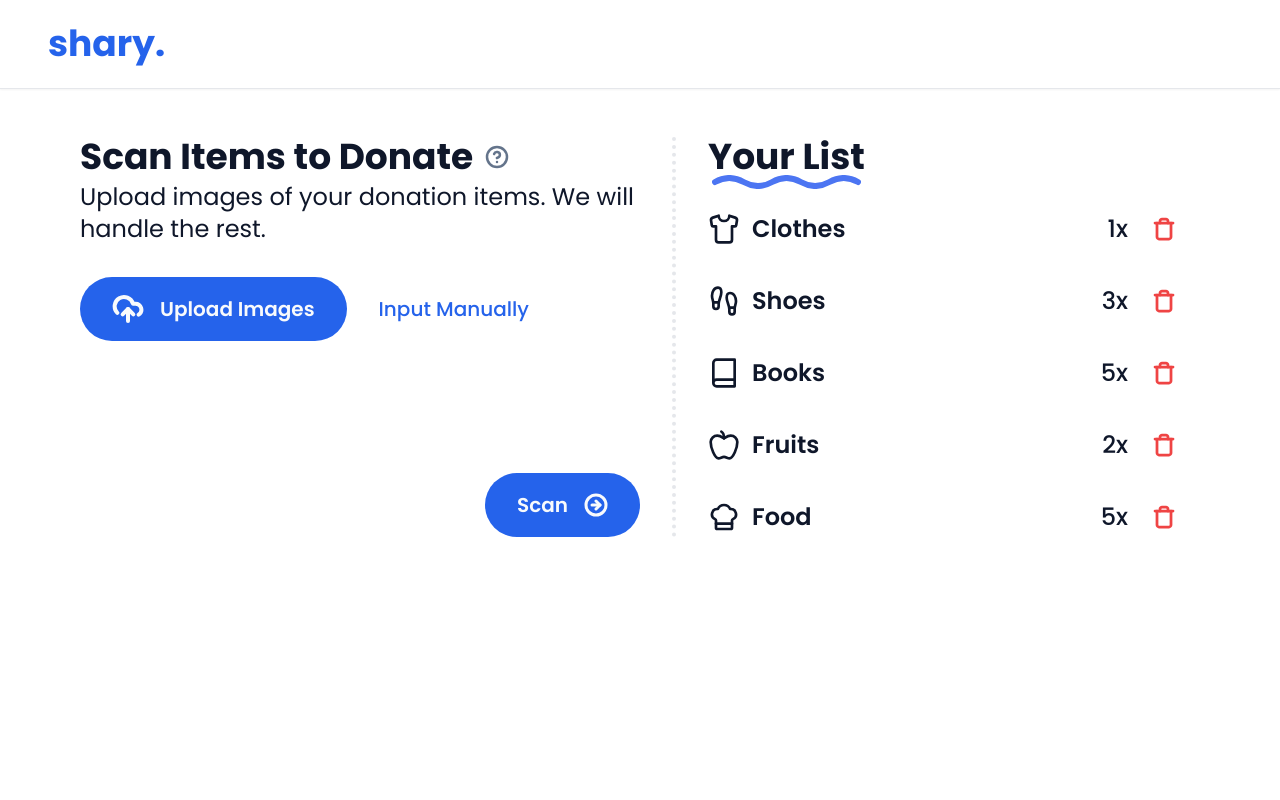
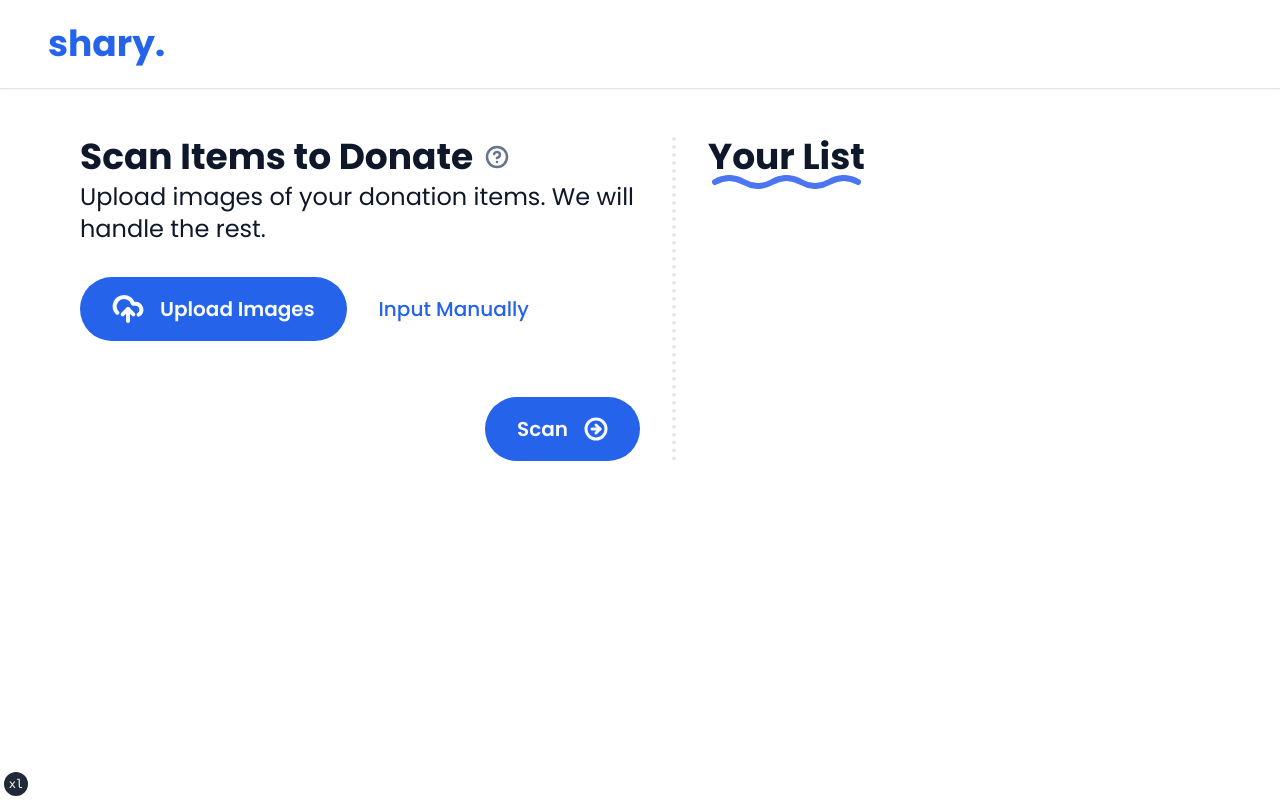
Before and after one commit to EthanL06/sharity, a Next.js app: page /scan in a window 1280 px wide. Built offline with nearby package versions, Linux system fonts and the light colour scheme.

Commit message:
Update dependencies and add TailwindIndicator component

```diff
--- a/app/(navbar)/scan/page.tsx
+++ b/app/(navbar)/scan/page.tsx
@@ -2,12 +2,12 @@
 type Props = {};
 
 import { Button } from "@/components/ui/button";
-import { Input } from "@/components/ui/input";
-import { motion } from "framer-motion";
+import { google } from "@google-cloud/vision/build/protos/protos";
 import {
   Apple,
   ArrowRightCircle,
   Book,
+  Box,
   ChefHat,
   CircleHelp,
   CloudUpload,
@@ -16,38 +16,45 @@ import {
   TrashIcon,
 } from "lucide-react";
 import Image from "next/image";
-import Link from "next/link";
 import { useState } from "react";
+
+type ListItem = {
+  name: string;
+  quantity: number;
+  icon: JSX.Element;
+};
+
 const Page = (props: Props) => {
   const [files, setFiles] = useState<FileList>();
+  const [list, setList] = useState<ListItem[]>([]);
 
-  const list = [
-    {
-      name: "Clothes",
-      quantity: 1,
-      icon: <ShirtIcon className="size-8" />,
-    },
-    {
-      name: "Shoes",
-      quantity: 3,
-      icon: <Footprints className="size-8" />,
-    },
-    {
-      name: "Books",
-      quantity: 5,
-      icon: <Book className="size-8" />,
-    },
-    {
-      name: "Fruits",
-      quantity: 2,
-      icon: <Apple className="size-8" />,
-    },
-    {
-      name: "Food",
-      quantity: 5,
-      icon: <ChefHat className="size-8" />,
-    },
-  ];
+  // const list = [
+  //   {
+  //     name: "Clothes",
+  //     quantity: 1,
+  //     icon: <ShirtIcon className="size-8" />,
+  //   },
+  //   {
+  //     name: "Shoes",
+  //     quantity: 3,
+  //     icon: <Footprints className="size-8" />,
+  //   },
+  //   {
+  //     name: "Books",
+  //     quantity: 5,
+  //     icon: <Book className="size-8" />,
+  //   },
+  //   {
+  //     name: "Fruits",
+  //     quantity: 2,
+  //     icon: <Apple className="size-8" />,
+  //   },
+  //   {
+  //     name: "Food",
+  //     quantity: 5,
+  //     icon: <ChefHat className="size-8" />,
+  //   },
+  // ];
 
   // before the files are sent, they have to be converted to base64
   const convertFilesToBase64 = async () => {
@@ -67,6 +74,33 @@ const Page = (props: Props) => {
     return base64Files;
   };
 
+  // Get the labels from the images. If there are the same labels, they will be combined and the quantity will be increased
+  const processLabels = async (
+    labels: google.cloud.vision.v1.IEntityAnnotation[][], // TODO: Fix this type. Also make sure it corresponds with the backend
+  ) => {
+    const newItems: ListItem[] = [];
+    labels.forEach((label) => {
+      const name = label.description || "Unknown";
+      const icon = <Box className="size-8" />;
+      const quantity = 1;
+
+      let found = false;
+      for (let i = 0; i < newItems.length; i++) {
+        if (newItems[i].name === name) {
+          newItems[i].quantity++;
+          found = true;
+          break;
+        }
+      }
+
+      if (!found) {
+        newItems.push({ name, quantity, icon });
+      }
+    });
+
+    setList(newItems);
+  };
+
   const sendFiles = async () => {
     const base64Files = await convertFilesToBase64();
     if (!base64Files) return;
@@ -80,8 +114,8 @@ const Page = (props: Props) => {
       body: JSON.stringify({ files: base64Files }),
     });
 
-    const data = await response.json();
-    console.log(data);
+    const { labels } = await response.json();
+    processLabels(labels);
   };
 
   return (
--- a/app/layout.tsx
+++ b/app/layout.tsx
@@ -5,6 +5,7 @@ import NavigationMenu from "@/components/navigation-menu";
 
 import { Poppins as FontSans } from "next/font/google";
 import { cn } from "@/lib/utils";
+import { TailwindIndicator } from "@/components/tailwind-indicator";
 
 const fontSans = FontSans({
   subsets: ["latin"],
@@ -39,6 +40,7 @@ export default function RootLayout({
         {/* <NavigationMenu /> */}
         <>{children}</>
         {/* </ThemeProvider> */}
+        <TailwindIndicator />
       </body>
     </html>
   );
--- /dev/null
+++ b/components/tailwind-indicator.tsx
@@ -0,0 +1,18 @@
+"use client";
+
+import { useEffect, useState } from "react";
+
+export function TailwindIndicator() {
+  if (process.env.NODE_ENV === "production") return null;
+
+  return (
+    <div className="fixed bottom-1 left-1 z-50 flex h-6 w-6 items-center justify-center rounded-full bg-gray-800 p-3 font-mono text-xs text-white">
+      <div className="block sm:hidden">xs</div>
+      <div className="hidden sm:block md:hidden">sm</div>
+      <div className="hidden md:block lg:hidden">md</div>
+      <div className="hidden lg:block xl:hidden">lg</div>
+      <div className="hidden xl:block 2xl:hidden">xl</div>
+      <div className="hidden 2xl:block">2xl</div>
+    </div>
+  );
+}
--- a/package.json
+++ b/package.json
@@ -25,7 +25,7 @@
     "react": "^18",
     "react-dom": "^18",
     "react-map-gl": "^7.1.7",
-    "requests": "^0.3.0",
+    "request": "^2.88.2",
     "tailwind-merge": "^2.2.2",
     "tailwind-scrollbar": "^3.1.0",
     "tailwindcss-animate": "^1.0.7"
```
Also changed, not shown: app/api/scan_images/route.ts (+21 -11 lines), 1 other file (tests, documents, lock files or other folders).
